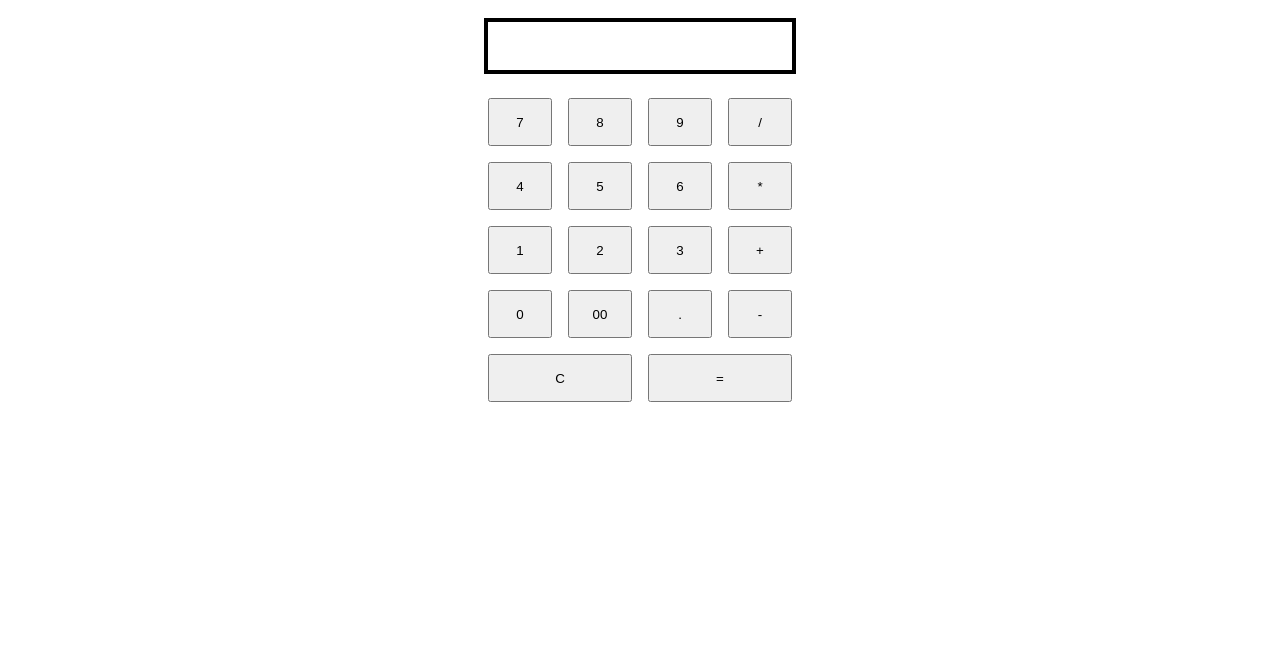
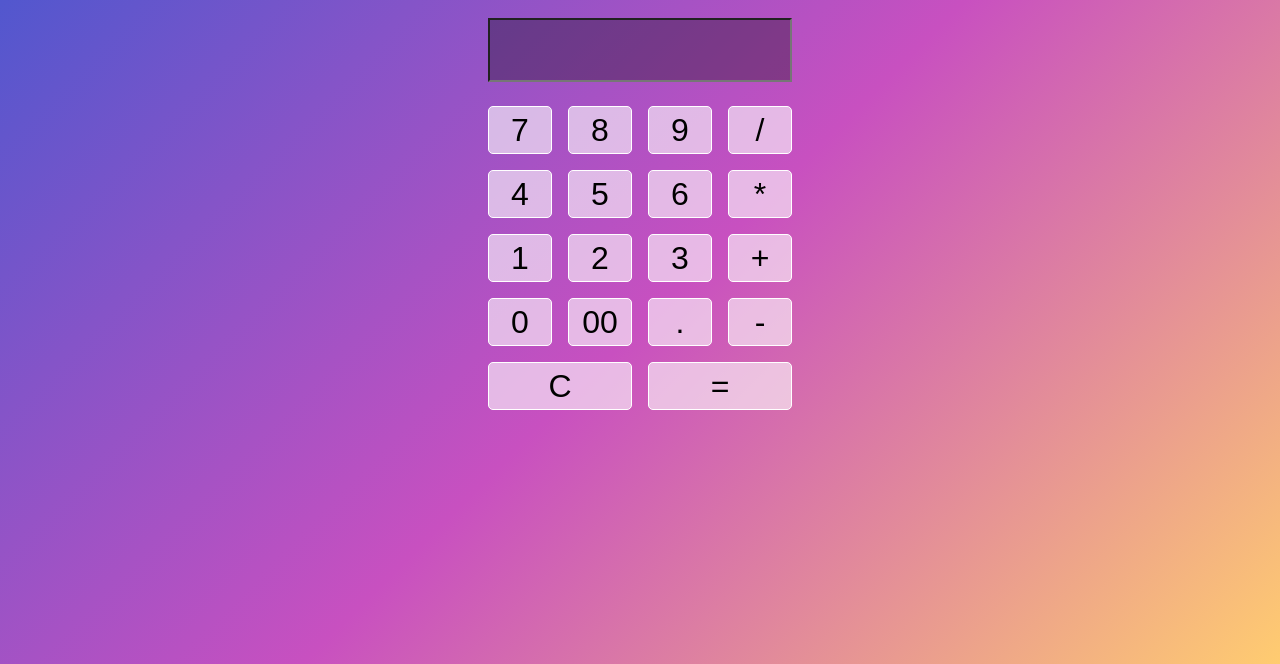
Before and after one commit to Arunsaharan/Basic_Calculator, a plain HTML site: page index.html in a window 1280 px wide. Shown: the part 136-800 px from the top of the page. Drawn offline with Linux system fonts and the light colour scheme.

Commit message:
done styling

```diff
--- a/styles.css
+++ b/styles.css
@@ -1,6 +1,14 @@
 * {
   margin: 0;
   padding: 0;
+  box-sizing: border-box;
+}
+body {
+  height: 100vh;
+  background: linear-gradient(135deg, #4158D0 0%, #C850C0 53%, #FFCC70 100%);
+  background-position: center;
+  background-repeat: no-repeat;
+  background-size: cover;
 }
 
 .top-heading {
@@ -22,15 +30,23 @@
 
 .input-display {
   width: 19rem;
-  height: 3rem;
+  height: 4rem;
   font-size: 2rem;
-  border: 4px solid black;
+  background-color: rgba(0,0,0,0.3);
+  word-wrap: break-word;
+  word-break: break-all;
   margin-bottom: 16px;
 }
 
 .button {
   width: 4rem;
   height: 3rem;
+  cursor: pointer;
+  font-size: 2rem;
+  border: 1px solid white;
+  outline: none;
+  background-color: rgba(255,255,2555,0.6);
+  border-radius: 5px;
 }
 
 .button-lg {
```
